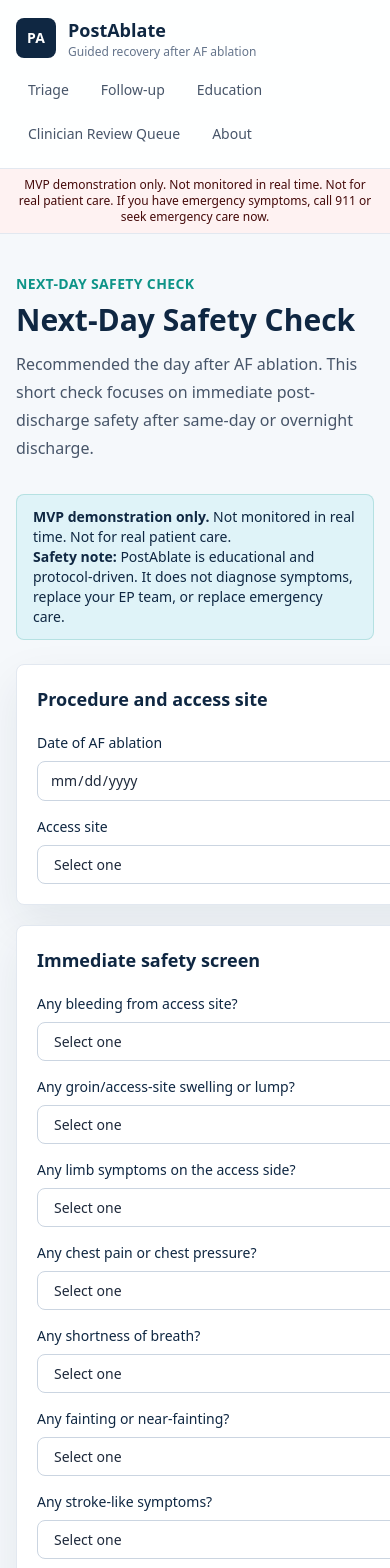
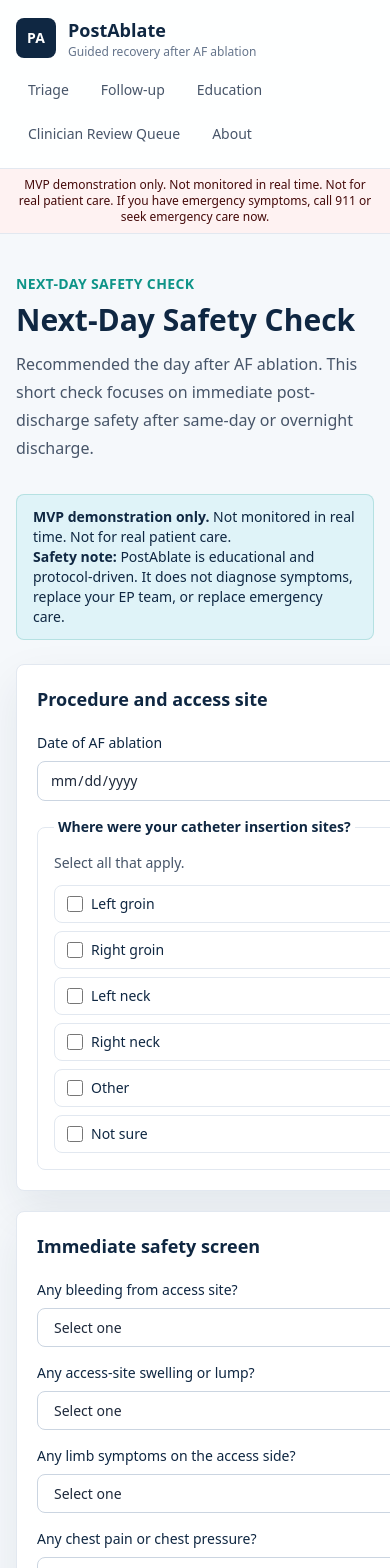
Before and after one commit to KashMD/PostAblate, a Next.js app: page /follow-up/next-day in a window 390 px wide. Shown: the top 1568 px of the page. Built offline with nearby package versions, Linux system fonts and the light colour scheme.

Commit message:
Use multi-select AF access-site options.

```diff
--- a/app/follow-up/next-day/page.tsx
+++ b/app/follow-up/next-day/page.tsx
@@ -2,11 +2,10 @@
 
 import { useMemo, useState } from "react";
 import { FormSection } from "@/components/FormSection";
-import { SelectField, TextArea, TextField } from "@/components/FormControls";
+import { AccessSiteField, SelectField, TextArea, TextField } from "@/components/FormControls";
 import { PageHeader } from "@/components/PageHeader";
 import { SafetyBanner } from "@/components/SafetyBanner";
 import { TriageResultCard } from "@/components/TriageResultCard";
-import { accessSiteOptions } from "@/lib/access-sites";
 import { evaluateTriage } from "@/lib/triage/rules";
 import { buildFollowUpSummary } from "@/lib/triage/summary";
 import type { TriageAnswer, TriageResult } from "@/lib/triage/types";
@@ -35,11 +34,11 @@ export default function NextDayPage() {
         <form className="grid gap-5" onSubmit={(event) => { event.preventDefault(); setSubmitted(true); }}>
           <FormSection title="Procedure and access site">
             <TextField label="Date of AF ablation" name="ablationDate" type="date" value={values.ablationDate} onChange={setValue} />
-            <SelectField label="Access site" name="accessSite" value={values.accessSite} options={accessSiteOptions} onChange={setValue} />
+            <AccessSiteField value={values.accessSite} otherValue={String(values.otherAccessSite ?? "")} onChange={setValue} />
           </FormSection>
           <FormSection title="Immediate safety screen">
             <SelectField label="Any bleeding from access site?" name="bleeding" value={values.bleeding} options={["No", "Small spot on bandage", "Yes, stopped quickly", "Yes, ongoing", "Yes, soaking through bandage", "Yes, did not stop after 10-15 minutes of firm pressure"]} onChange={setValue} />
-            <SelectField label="Any groin/access-site swelling or lump?" name="accessSiteTrend" value={values.accessSiteTrend} options={["No", "Small and stable", "Worsening", "Rapidly expanding", "Fast-growing and painful"]} onChange={setValue} />
+            <SelectField label="Any access-site swelling or lump?" name="accessSiteTrend" value={values.accessSiteTrend} options={["No", "Small and stable", "Worsening", "Rapidly expanding", "Fast-growing and painful"]} onChange={setValue} />
             <SelectField label="Any limb symptoms on the access side?" name="limbSymptoms" value={String(values.limbSymptoms ?? "")} options={["No", "Cold limb", "Pale or blue color", "Numbness", "Tingling", "Weakness", "Severe pain", "Not sure"]} onChange={setValue} />
             <SelectField label="Any chest pain or chest pressure?" name="chestPain" value={values.chestPain} options={["No", "Mild", "Persistent", "Worsening", "Severe"]} onChange={setValue} />
             <SelectField label="Any shortness of breath?" name="shortnessOfBreath" value={values.shortnessOfBreath} options={["No", "Mild", "New or worsening", "Severe"]} onChange={setValue} />
--- a/app/follow-up/one-week/page.tsx
+++ b/app/follow-up/one-week/page.tsx
@@ -2,11 +2,10 @@
 
 import { useMemo, useState } from "react";
 import { FormSection } from "@/components/FormSection";
-import { SelectField, TextArea, TextField } from "@/components/FormControls";
+import { AccessSiteField, SelectField, TextArea, TextField } from "@/components/FormControls";
 import { PageHeader } from "@/components/PageHeader";
 import { SafetyBanner } from "@/components/SafetyBanner";
 import { TriageResultCard } from "@/components/TriageResultCard";
-import { accessSiteOptions } from "@/lib/access-sites";
 import { evaluateTriage } from "@/lib/triage/rules";
 import { buildFollowUpSummary } from "@/lib/triage/summary";
 import type { TriageAnswer, TriageResult } from "@/lib/triage/types";
@@ -32,12 +31,12 @@ export default function OneWeekPage() {
           <FormSection title="Procedure and access site">
             <TextField label="Date of AF ablation" name="ablationDate" type="date" value={values.ablationDate} onChange={setValue} />
             <TextField label="Today's date" name="todayDate" type="date" value={String(values.todayDate ?? "")} onChange={setValue} />
-            <SelectField label="Access site" name="accessSite" value={values.accessSite} options={accessSiteOptions} onChange={setValue} />
+            <AccessSiteField value={values.accessSite} otherValue={String(values.otherAccessSite ?? "")} onChange={setValue} />
             <SelectField label="Is the catheter site healing?" name="siteHealing" value={String(values.siteHealing ?? "")} options={["Yes", "Mostly", "No", "Not sure"]} onChange={setValue} />
           </FormSection>
           <FormSection title="Access-site safety">
             <SelectField label="Any bleeding from access site?" name="bleeding" value={values.bleeding} options={["No", "Small spot on bandage", "Yes, stopped quickly", "Yes, ongoing", "Yes, soaking through bandage", "Yes, did not stop after 10-15 minutes of firm pressure"]} onChange={setValue} />
-            <SelectField label="Any groin/access-site swelling or lump?" name="accessSiteTrend" value={values.accessSiteTrend} options={["No", "Small and stable", "Worsening", "Rapidly expanding", "Fast-growing and painful"]} onChange={setValue} />
+            <SelectField label="Any access-site swelling or lump?" name="accessSiteTrend" value={values.accessSiteTrend} options={["No", "Small and stable", "Worsening", "Rapidly expanding", "Fast-growing and painful"]} onChange={setValue} />
             <SelectField label="Access-site symptoms" name="accessSiteFindings" value={String(values.accessSiteFindings ?? "")} options={["Pain", "Bruising", "Swelling", "Lump", "Bleeding", "Drainage", "Redness or warmth", "Red streaks", "None"]} onChange={setValue} />
             <SelectField label="Are access-site symptoms improving, stable, or worsening?" name="accessSiteSymptomTrend" value={String(values.accessSiteSymptomTrend ?? "")} options={["Improving", "Stable", "Worsening", "Not sure"]} onChange={setValue} />
             <SelectField label="Any limb symptoms on the access side?" name="limbSymptoms" value={String(values.limbSymptoms ?? "")} options={["No", "Cold limb", "Pale or blue color", "Numbness", "Tingling", "Weakness", "Severe pain", "Not sure"]} onChange={setValue} />
--- a/app/follow-up/thirty-day/page.tsx
+++ b/app/follow-up/thirty-day/page.tsx
@@ -2,11 +2,10 @@
 
 import { useMemo, useState } from "react";
 import { FormSection } from "@/components/FormSection";
-import { SelectField, TextArea, TextField } from "@/components/FormControls";
+import { AccessSiteField, SelectField, TextArea, TextField } from "@/components/FormControls";
 import { PageHeader } from "@/components/PageHeader";
 import { SafetyBanner } from "@/components/SafetyBanner";
 import { TriageResultCard } from "@/components/TriageResultCard";
-import { accessSiteOptions } from "@/lib/access-sites";
 import { evaluateTriage } from "@/lib/triage/rules";
 import { buildFollowUpSummary } from "@/lib/triage/summary";
 import type { TriageAnswer, TriageResult } from "@/lib/triage/types";
@@ -37,7 +36,7 @@ export default function ThirtyDayPage() {
         <form className="grid gap-5" onSubmit={(event) => { event.preventDefault(); setSubmitted(true); }}>
           <FormSection title="Procedure details">
             <TextField label="Date of AF ablation" name="ablationDate" type="date" value={values.ablationDate} onChange={setValue} />
-            <SelectField label="Access site" name="accessSite" value={values.accessSite} options={accessSiteOptions} onChange={setValue} />
+            <AccessSiteField value={values.accessSite} otherValue={String(values.otherAccessSite ?? "")} onChange={setValue} />
           </FormSection>
           <FormSection title="Healthcare use since ablation">
             <SelectField label="Since your ablation, have you gone to the emergency room?" name="erVisit" value={String(values.erVisit ?? "")} options={["Yes", "No"]} onChange={setValue} />
--- a/app/intake/page.tsx
+++ b/app/intake/page.tsx
@@ -4,10 +4,9 @@ import { useState } from "react";
 import Link from "next/link";
 import { useRouter } from "next/navigation";
 import { FormSection } from "@/components/FormSection";
-import { SelectField, TextField } from "@/components/FormControls";
+import { AccessSiteField, SelectField, TextField } from "@/components/FormControls";
 import { PageHeader } from "@/components/PageHeader";
 import { SafetyBanner } from "@/components/SafetyBanner";
-import { accessSiteOptions } from "@/lib/access-sites";
 
 const yesNoSure = ["Yes", "No", "Not sure"];
 const bloodThinners = ["Warfarin/Coumadin", "Apixaban/Eliquis", "Rivaroxaban/Xarelto", "Dabigatran/Pradaxa", "Edoxaban/Savaysa", "Aspirin", "Clopidogrel/Plavix", "Ticagrelor/Brilinta", "Prasugrel/Effient", "Other", "Not sure"];
@@ -33,7 +32,7 @@ export default function IntakePage() {
         <FormSection title="Procedure details" description="AF ablation is fixed for this MVP. Other EP procedure pathways are not active.">
           <TextField label="Procedure type" name="procedureType" value={values.procedureType} onChange={setValue} />
           <TextField label="Date of AF ablation" name="procedureDate" type="date" value={values.procedureDate} onChange={setValue} />
-          <SelectField label="Access site" name="accessSite" value={values.accessSite} options={accessSiteOptions} onChange={setValue} />
+          <AccessSiteField value={values.accessSite} otherValue={String(values.otherAccessSite ?? "")} onChange={setValue} />
           <SelectField label="Discharge type" name="dischargeType" value={values.dischargeType} options={["Same day", "Overnight", "Longer hospitalization", "Not sure"]} onChange={setValue} />
         </FormSection>
         <div className="mt-5">
--- a/app/triage/page.tsx
+++ b/app/triage/page.tsx
@@ -2,11 +2,10 @@
 
 import { useMemo, useState } from "react";
 import { FormSection } from "@/components/FormSection";
-import { SelectField, TextArea, TextField } from "@/components/FormControls";
+import { AccessSiteField, SelectField, TextArea, TextField } from "@/components/FormControls";
 import { PageHeader } from "@/components/PageHeader";
 import { SafetyBanner } from "@/components/SafetyBanner";
 import { TriageResultCard } from "@/components/TriageResultCard";
-import { accessSiteOptions } from "@/lib/access-sites";
 import { evaluateTriage } from "@/lib/triage/rules";
 import type { SymptomCategory, TriageAnswer } from "@/lib/triage/types";
 
@@ -16,7 +15,7 @@ const symptomOptions: { label: string; value: SymptomCategory }[] = [
   ["Fainting or near-fainting", "fainting"],
   ["Stroke-like symptoms", "stroke-like-symptoms"],
   ["Bleeding from access site", "access-site-bleeding"],
-  ["Groin/access-site swelling or lump", "access-site-swelling"],
+  ["Access-site swelling or lump", "access-site-swelling"],
   ["Limb coldness, numbness, tingling, weakness, pain, or color change", "limb-symptoms"],
   ["Fever or chills", "fever-chills"],
   ["Palpitations or possible AF recurrence", "palpitations"],
@@ -60,7 +59,7 @@ export default function TriagePage() {
         >
           <FormSection title="Opening questions">
             <TextField label="When was your AF ablation?" name="ablationDate" type="date" value={values.ablationDate} onChange={setValue} />
-            <SelectField label="Where was the catheter insertion site?" name="accessSite" value={values.accessSite} options={accessSiteOptions} onChange={setValue} />
+            <AccessSiteField value={values.accessSite} otherValue={String(values.otherAccessSite ?? "")} onChange={setValue} />
             <SelectField label="What symptom or concern are you having now?" name="symptomCategory" value={values.symptomCategory} options={symptomOptions} onChange={setValue} />
             <TextArea label="Main concern, in your words" name="mainConcern" value={values.mainConcern} onChange={setValue} />
           </FormSection>
--- a/components/FormControls.tsx
+++ b/components/FormControls.tsx
@@ -1,6 +1,7 @@
 "use client";
 
 import { useId } from "react";
+import { accessSiteOptions, formatAccessSites, parseAccessSites } from "@/lib/access-sites";
 
 type FieldProps = {
   label: string;
@@ -74,3 +75,72 @@ export function SelectField({ label, name, value = "", options = [], onChange }:
     </label>
   );
 }
+
+export function AccessSiteField({
+  value = "",
+  otherValue = "",
+  onChange
+}: {
+  value?: string;
+  otherValue?: string;
+  onChange: (name: string, value: string) => void;
+}) {
+  const groupId = useId();
+  const otherId = useId();
+  const selected = parseAccessSites(value);
+
+  const toggle = (option: string) => {
+    let next: string[];
+
+    if (option === "Not sure") {
+      next = selected.includes("Not sure") ? [] : ["Not sure"];
+      onChange("otherAccessSite", "");
+    } else {
+      const withoutNotSure = selected.filter((item) => item !== "Not sure");
+      next = withoutNotSure.includes(option)
+        ? withoutNotSure.filter((item) => item !== option)
+        : [...withoutNotSure, option];
+      if (option === "Other" && selected.includes("Other")) onChange("otherAccessSite", "");
+    }
+
+    onChange("accessSite", formatAccessSites(next));
+  };
+
+  return (
+    <fieldset className="grid gap-3 rounded-lg border border-slate-200 bg-white p-4">
+      <legend className="px-1 text-sm font-semibold text-navy">Where were your catheter insertion sites?</legend>
+      <p id={`${groupId}-hint`} className="text-sm text-slate-600">Select all that apply.</p>
+      <div className="grid gap-2 sm:grid-cols-2" aria-describedby={`${groupId}-hint`}>
+        {accessSiteOptions.map((option) => {
+          const id = `${groupId}-${option.toLowerCase().replaceAll(" ", "-")}`;
+
+          return (
+            <label key={option} htmlFor={id} className="flex items-center gap-2 rounded-lg border border-slate-200 px-3 py-2 text-sm font-medium text-navy">
+              <input
+                id={id}
+                name="accessSite"
+                type="checkbox"
+                checked={selected.includes(option)}
+                onChange={() => toggle(option)}
+                className="h-4 w-4 rounded border-slate-300 text-teal focus:ring-teal"
+              />
+              {option}
+            </label>
+          );
+        })}
+      </div>
+      {selected.includes("Other") ? (
+        <label htmlFor={otherId} className="grid gap-2 text-sm font-medium text-navy">
+          Other access site, if known
+          <input
+            id={otherId}
+            name="otherAccessSite"
+            className="rounded-lg border border-slate-300 bg-white px-3 py-2 text-sm text-slate-800 outline-none transition focus:border-teal focus:ring-2 focus:ring-teal/20"
+            value={otherValue}
+            onChange={(event) => onChange("otherAccessSite", event.target.value)}
+          />
+        </label>
+      ) : null}
+    </fieldset>
+  );
+}
--- a/lib/access-sites.ts
+++ b/lib/access-sites.ts
@@ -1,3 +1,16 @@
-export const accessSiteOptions = ["Groin", "Neck", "More than one site", "Not sure"] as const;
+export const accessSiteOptions = ["Left groin", "Right groin", "Left neck", "Right neck", "Other", "Not sure"] as const;
 
 export type AccessSiteOption = (typeof accessSiteOptions)[number];
+
+export function parseAccessSites(value?: string) {
+  return value
+    ? value
+        .split(",")
+        .map((item) => item.trim())
+        .filter(Boolean)
+    : [];
+}
+
+export function formatAccessSites(values: readonly string[]) {
+  return values.join(", ");
+}
--- a/lib/triage/summary.ts
+++ b/lib/triage/summary.ts
@@ -24,6 +24,7 @@ export function buildTriageSummary(answer: TriageAnswer, category: TriageCategor
     `Procedure type: AF ablation`,
     `Ablation date: ${value(answer, "ablationDate")}`,
     `Access site: ${value(answer, "accessSite")}`,
+    `Other access site, if known: ${value(answer, "otherAccessSite")}`,
     `Main concern: ${value(answer, "mainConcern")}`,
     `Timing of symptom onset: ${value(answer, "symptomOnset")}`,
     `Severity: ${value(answer, "severity")}`,
@@ -67,6 +68,7 @@ export function buildFollowUpSummary(
     `Procedure type: AF ablation`,
     `Ablation date: ${value(answer, "ablationDate")}`,
     `Access site: ${value(answer, "accessSite")}`,
+    `Other access site, if known: ${value(answer, "otherAccessSite")}`,
     `Site/access recovery: ${value(answer, "siteHealing" as keyof TriageAnswer)}`,
     `Bleeding/lump/swelling/bruising: ${value(answer, "bleeding")} / ${value(answer, "accessSiteFindings")}`,
     `Limb color/temperature/sensation/strength: ${value(answer, "limbSymptoms")}`,
--- a/lib/triage/types.ts
+++ b/lib/triage/types.ts
@@ -34,6 +34,7 @@ export type TriageCategory =
 export type TriageAnswer = {
   ablationDate?: string;
   accessSite?: string;
+  otherAccessSite?: string;
   symptomCategory?: SymptomCategory;
   mainConcern?: string;
   symptomOnset?: string;
```
Also changed, not shown: lib/mock/admin.ts (+5 -5 lines), 2 other files (tests, documents, lock files or other folders).
